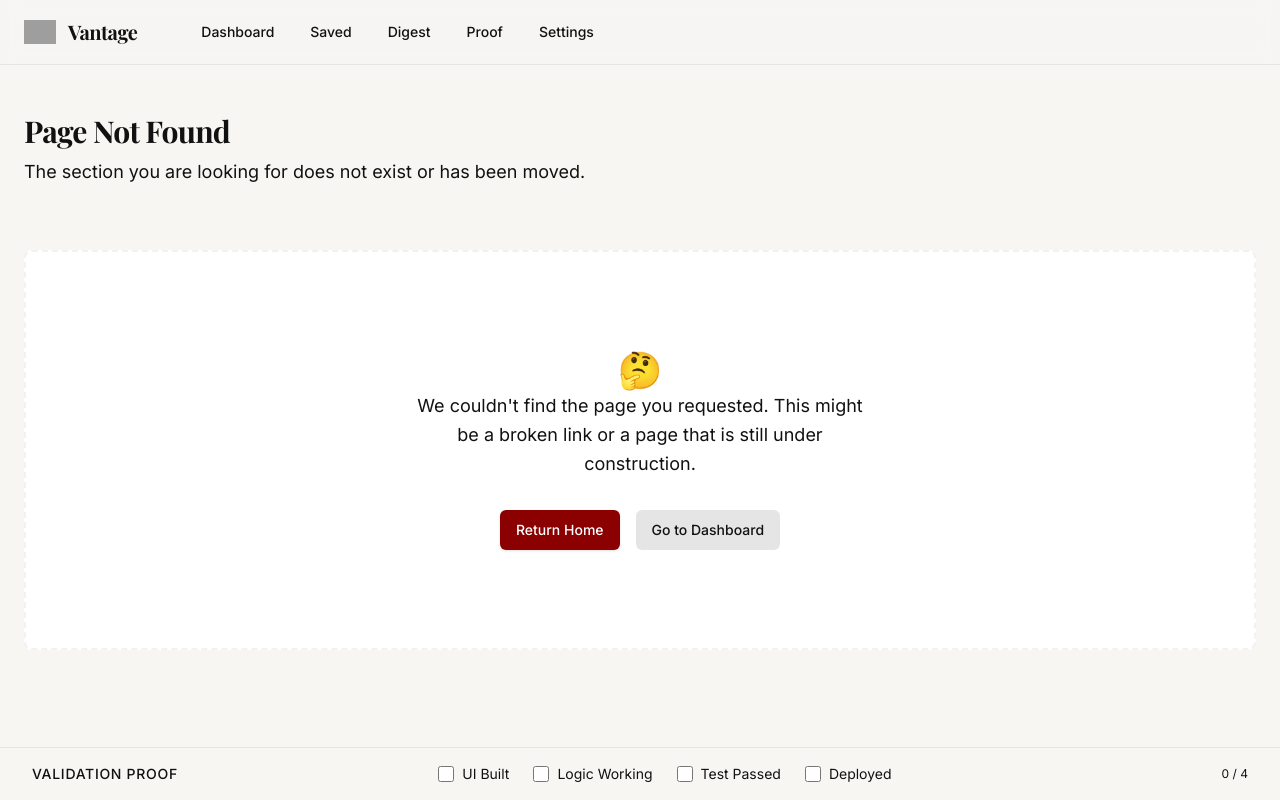
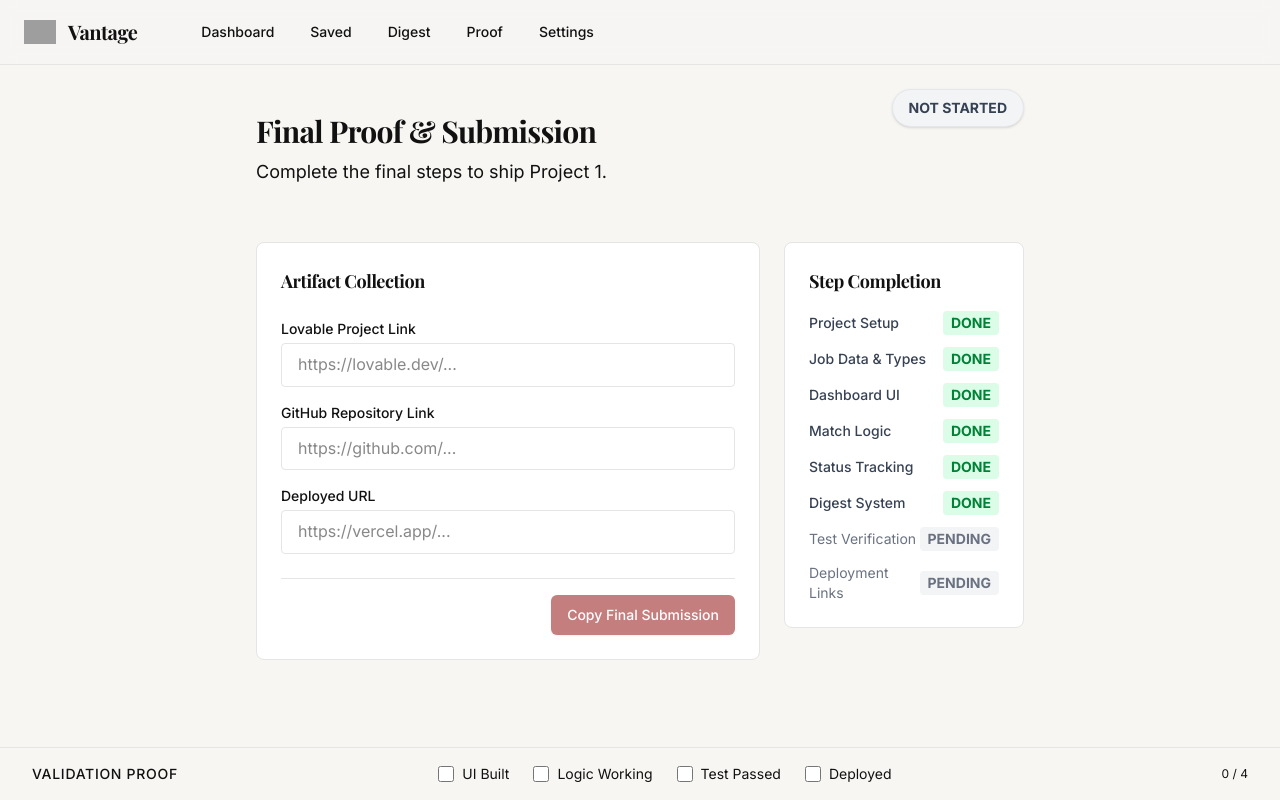
Before and after one commit to Rakesh-46-VR/job, a Next.js app in the folder job_notification_tracker/: page /jt/proof in a window 1280 px wide. Before the commit this address had no page. Built offline with nearby package versions, Linux system fonts and the light colour scheme; grey boxes are pictures that could not be loaded.

Commit message:
feat: proofs

```diff
--- a/job_notification_tracker/app/jt/08-ship/page.tsx
+++ b/job_notification_tracker/app/jt/08-ship/page.tsx
@@ -42,7 +42,7 @@ export default function ShipPage() {
                     </p>
                     <Link href="/jt/07-test">
                         <Button variant="outline" className="mt-4">
-                           ← Return to Verification Checklist
+                            ← Return to Verification Checklist
                         </Button>
                     </Link>
                 </div>
@@ -85,12 +85,14 @@ export default function ShipPage() {
                 </Card>
 
                 <div className="flex justify-center gap-4">
-                     <Link href="/">
+                    <Link href="/">
                         <Button variant="outline">Back Home</Button>
                     </Link>
-                     <Button className="bg-green-600 hover:bg-green-700 text-white px-8">
-                        Prepare Release Bundle
-                    </Button>
+                    <Link href="/jt/proof">
+                        <Button className="bg-green-600 hover:bg-green-700 text-white px-8">
+                            Prepare Release Bundle
+                        </Button>
+                    </Link>
                 </div>
             </div>
         </AppLayout>
--- /dev/null
+++ b/job_notification_tracker/app/jt/proof/page.tsx
@@ -0,0 +1,172 @@
+"use client";
+
+import { useState, useEffect } from "react";
+import { AppLayout } from "@/components/layout/AppLayout";
+import { ContextHeader } from "@/components/layout/ContextHeader";
+import { Card } from "@/components/ui/Card";
+import { Button } from "@/components/ui/Button";
+import { Toast } from "@/components/ui/Toast";
+
+export default function ProofPage() {
+    const [links, setLinks] = useState({
+        lovable: "",
+        github: "",
+        deployed: ""
+    });
+    const [isVerified, setIsVerified] = useState(false);
+    const [status, setStatus] = useState("Not Started");
+    const [toast, setToast] = useState({ message: "", visible: false });
+
+    useEffect(() => {
+        // Load links
+        const savedLinks = localStorage.getItem("projectSubmission");
+        if (savedLinks) {
+            setLinks(JSON.parse(savedLinks));
+        }
+
+        // Check verification status
+        const savedChecks = localStorage.getItem("testChecklist");
+        if (savedChecks) {
+            const checks = JSON.parse(savedChecks);
+            const passedCount = Object.values(checks).filter(Boolean).length;
+            if (passedCount >= 10) {
+                setIsVerified(true);
+            }
+        }
+    }, []);
+
+    useEffect(() => {
+        // Update status logic
+        const hasLinks = links.lovable && links.github && links.deployed;
+        if (isVerified && hasLinks) {
+            setStatus("Shipped");
+        } else if (links.lovable || links.github || links.deployed) {
+            setStatus("In Progress");
+        } else {
+            setStatus("Not Started");
+        }
+    }, [links, isVerified]);
+
+    const handleLinkChange = (field: string, value: string) => {
+        const newLinks = { ...links, [field]: value };
+        setLinks(newLinks);
+        localStorage.setItem("projectSubmission", JSON.stringify(newLinks));
+    };
+
+    const handleCopy = () => {
+        const text = `Job Notification Tracker — Final Submission\n\nLovable Project:\n${links.lovable}\n\nGitHub Repository:\n${links.github}\n\nLive Deployment:\n${links.deployed}\n\nCore Features:\n- Intelligent match scoring\n- Daily digest simulation\n- Status tracking\n- Test checklist enforced`;
+        navigator.clipboard.writeText(text);
+        setToast({ message: "Submission copied to clipboard", visible: true });
+    };
+
+    const getStatusColor = () => {
+        switch (status) {
+            case "Shipped": return "bg-green-100 text-green-700 border-green-200";
+            case "In Progress": return "bg-amber-100 text-amber-700 border-amber-200";
+            default: return "bg-gray-100 text-gray-700 border-gray-200";
+        }
+    };
+
+    return (
+        <AppLayout>
+            <div className="py-6 space-y-6 animate-in fade-in duration-500 max-w-3xl mx-auto">
+                <div className="flex justify-between items-start">
+                    <ContextHeader
+                        title="Final Proof & Submission"
+                        description="Complete the final steps to ship Project 1."
+                    />
+                    <div className={`px-4 py-2 rounded-full border text-sm font-bold shadow-sm ${getStatusColor()}`}>
+                        {status.toUpperCase()}
+                    </div>
+                </div>
+
+                {status === "Shipped" && (
+                    <div className="p-4 bg-green-50/50 border border-green-200 rounded-lg text-green-800 text-sm font-medium animate-in fade-in slide-in-from-top-2">
+                        Project 1 Shipped Successfully.
+                    </div>
+                )}
+
+                <div className="grid grid-cols-1 md:grid-cols-3 gap-6">
+                    <Card className="col-span-2 p-6 space-y-6">
+                        <h3 className="font-bold text-lg">Artifact Collection</h3>
+
+                        <div className="space-y-4">
+                            <div>
+                                <label className="block text-sm font-medium mb-1">Lovable Project Link</label>
+                                <input
+                                    type="url"
+                                    placeholder="https://lovable.dev/..."
+                                    className="w-full px-4 py-2 rounded border border-border focus:ring-1 focus:ring-primary outline-none"
+                                    value={links.lovable}
+                                    onChange={(e) => handleLinkChange("lovable", e.target.value)}
+                                />
+                            </div>
+                            <div>
+                                <label className="block text-sm font-medium mb-1">GitHub Repository Link</label>
+                                <input
+                                    type="url"
+                                    placeholder="https://github.com/..."
+                                    className="w-full px-4 py-2 rounded border border-border focus:ring-1 focus:ring-primary outline-none"
+                                    value={links.github}
+                                    onChange={(e) => handleLinkChange("github", e.target.value)}
+                                />
+                            </div>
+                            <div>
+                                <label className="block text-sm font-medium mb-1">Deployed URL</label>
+                                <input
+                                    type="url"
+                                    placeholder="https://vercel.app/..."
+                                    className="w-full px-4 py-2 rounded border border-border focus:ring-1 focus:ring-primary outline-none"
+                                    value={links.deployed}
+                                    onChange={(e) => handleLinkChange("deployed", e.target.value)}
+                                />
+                            </div>
+                        </div>
+
+                        <div className="pt-4 border-t border-border flex justify-end">
+                            <Button
+                                onClick={handleCopy}
+                                disabled={status !== "Shipped"}
+                                className={status !== "Shipped" ? "opacity-50 cursor-not-allowed" : "bg-primary text-primary-foreground hover:bg-primary/90"}
+                            >
+                                Copy Final Submission
+                            </Button>
+                        </div>
+                    </Card>
+
+                    <Card className="p-6 space-y-4 h-fit">
+                        <h3 className="font-bold text-lg">Step Completion</h3>
+
+                        <div className="space-y-3">
+                            <StepItem label="Project Setup" isCompleted={true} />
+                            <StepItem label="Job Data & Types" isCompleted={true} />
+                            <StepItem label="Dashboard UI" isCompleted={true} />
+                            <StepItem label="Match Logic" isCompleted={true} />
+                            <StepItem label="Status Tracking" isCompleted={true} />
+                            <StepItem label="Digest System" isCompleted={true} />
+                            <StepItem label="Test Verification" isCompleted={isVerified} />
+                            <StepItem label="Deployment Links" isCompleted={!!(links.lovable && links.github && links.deployed)} />
+                        </div>
+                    </Card>
+                </div>
+
+                <Toast
+                    message={toast.message}
+                    isVisible={toast.visible}
+                    onClose={() => setToast(prev => ({ ...prev, visible: false }))}
+                />
+            </div>
+        </AppLayout>
+    );
+}
+
+function StepItem({ label, isCompleted }: { label: string, isCompleted: boolean }) {
+    return (
+        <div className="flex items-center justify-between text-sm">
+            <span className={isCompleted ? "text-gray-700 font-medium" : "text-gray-500"}>{label}</span>
+            <span className={`px-2 py-0.5 rounded textxs font-bold ${isCompleted ? "bg-green-100 text-green-700" : "bg-gray-100 text-gray-500"}`}>
+                {isCompleted ? "DONE" : "PENDING"}
+            </span>
+        </div>
+    );
+}
```
